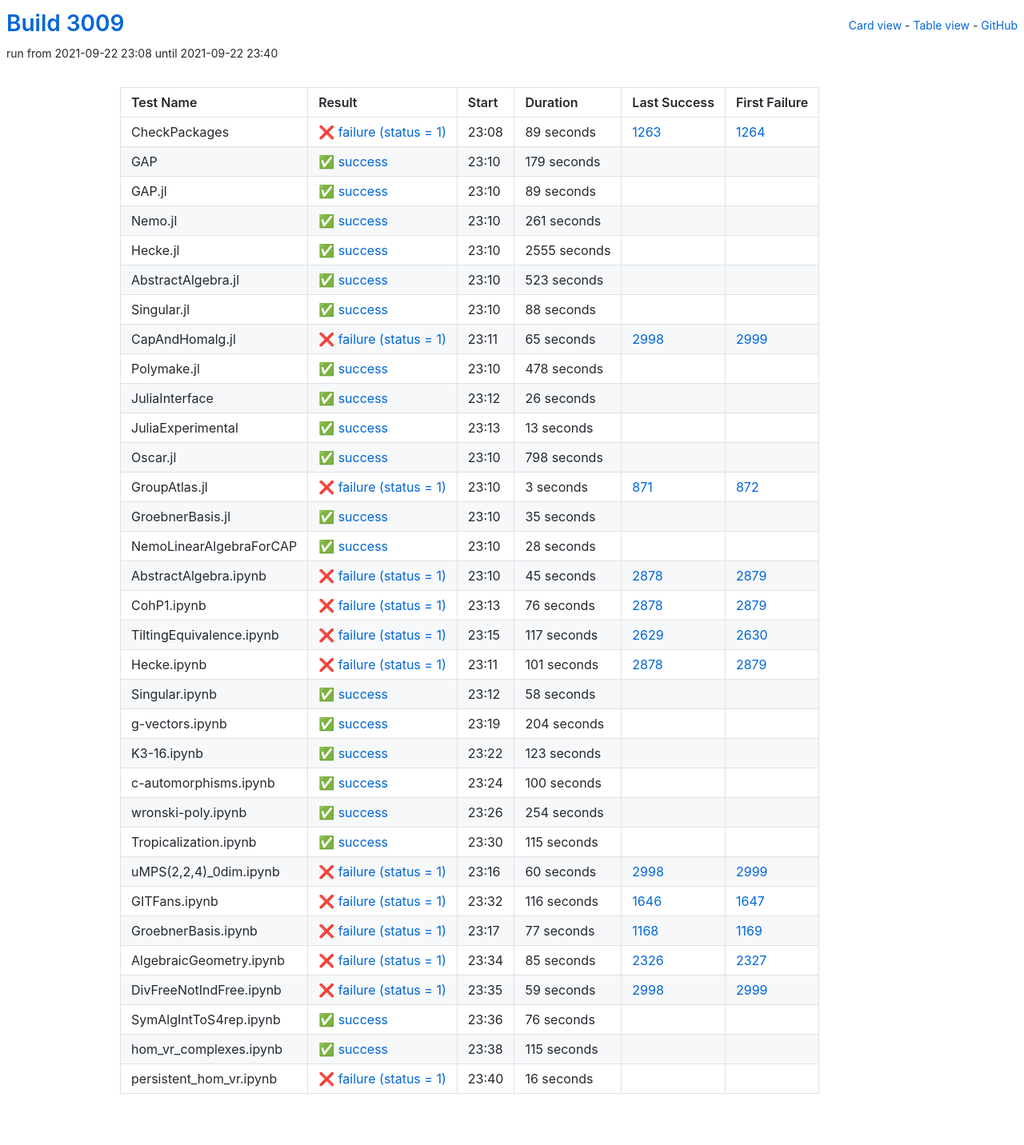
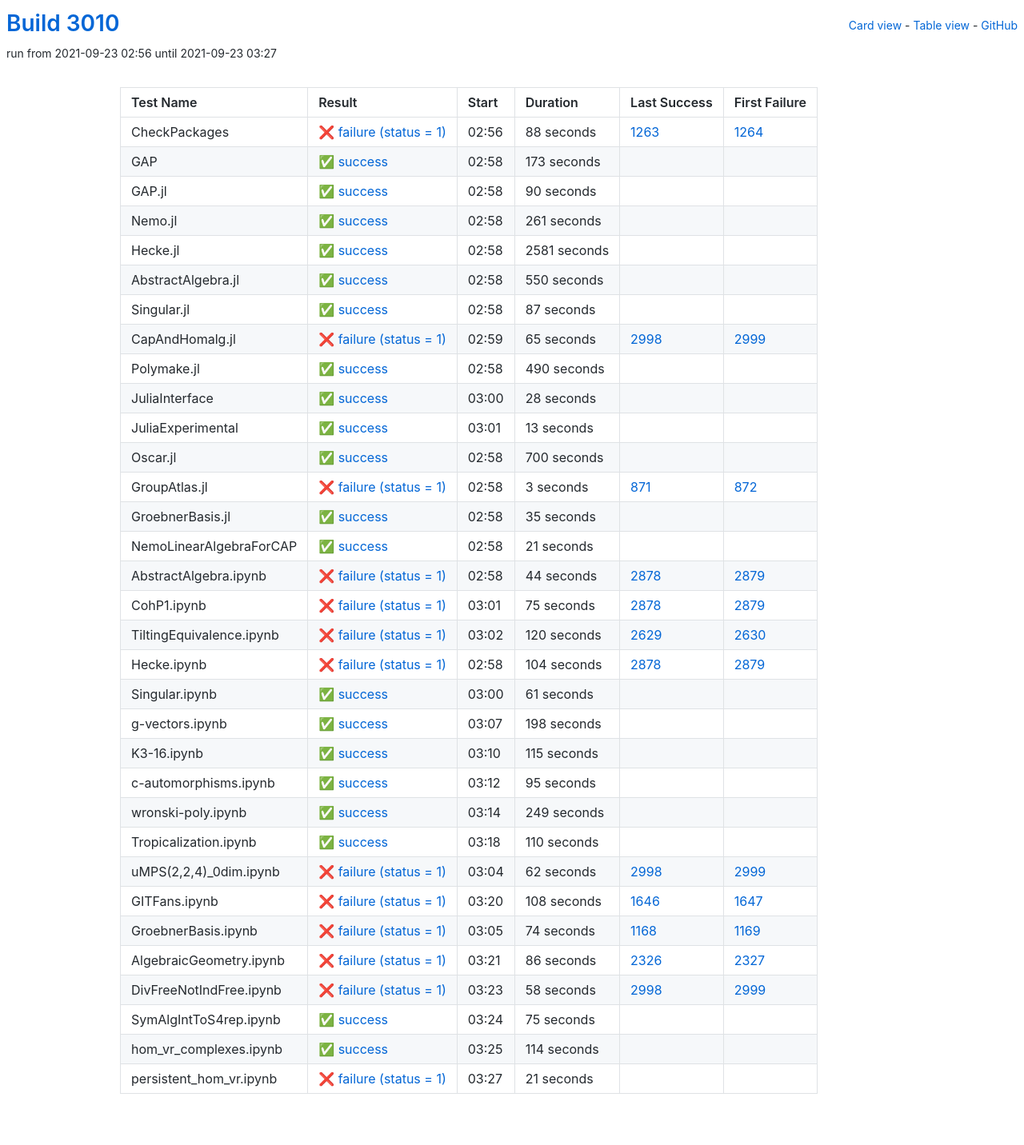
Before and after one commit to oscar-system/oscar-ci-status-stable, a Jekyll site: the page built from table.html, in a window 1280 px wide. Shown: the whole page at 80% size. Built offline with Jekyll 4.4.1, drawn with Linux system fonts in a browser that asks for light colours.

Commit message:
Build #3010

```diff
--- a/_data/ci.yml
+++ b/_data/ci.yml
@@ -1,6 +1,6 @@
 ---
-build: 3009
-build_url: https://oscarci.mathematik.uni-kl.de/job/oscar-stable/3009/
+build: 3010
+build_url: https://oscarci.mathematik.uni-kl.de/job/oscar-stable/3010/
 job: oscar-stable
 organization: oscar-system
 repo: oscar-ci-status-stable
@@ -8,44 +8,44 @@ repourl: https://github.com/oscar-system/oscar-ci-status-stable
 tests:
 - name: CheckPackages
   id: checkpackages
-  log: https://oscarci.mathematik.uni-kl.de/job/oscar-stable/3009/artifact/logs/build-3009/CheckPackages.log
-  start: 2021-09-22 23:08
+  log: https://oscarci.mathematik.uni-kl.de/job/oscar-stable/3010/artifact/logs/build-3010/CheckPackages.log
+  start: 2021-09-23 02:56
   success: false
   exitcode: 1
   status: failure
-  duration: 89
+  duration: 88
   last_success: 1263
   last_success_url: https://oscarci.mathematik.uni-kl.de/job/oscar-stable/1263/
   first_failure: 1264
   first_failure_url: https://oscarci.mathematik.uni-kl.de/job/oscar-stable/1264/
 - name: GAP
   id: gap
-  log: https://oscarci.mathematik.uni-kl.de/job/oscar-stable/3009/artifact/logs/build-3009/GAP.log
-  start: 2021-09-22 23:10
+  log: https://oscarci.mathematik.uni-kl.de/job/oscar-stable/3010/artifact/logs/build-3010/GAP.log
+  start: 2021-09-23 02:58
   success: true
   exitcode: 0
   status: success
-  duration: 179
+  duration: 173
   last_success: false
   last_success_url:
   first_failure: false
   first_failure_url:
 - name: GAP.jl
   id: gap-jl
-  log: https://oscarci.mathematik.uni-kl.de/job/oscar-stable/3009/artifact/logs/build-3009/GAP.jl.log
-  start: 2021-09-22 23:10
+  log: https://oscarci.mathematik.uni-kl.de/job/oscar-stable/3010/artifact/logs/build-3010/GAP.jl.log
+  start: 2021-09-23 02:58
   success: true
   exitcode: 0
   status: success
-  duration: 89
+  duration: 90
   last_success: false
   last_success_url:
   first_failure: false
   first_failure_url:
 - name: Nemo.jl
   id: nemo-jl
-  log: https://oscarci.mathematik.uni-kl.de/job/oscar-stable/3009/artifact/logs/build-3009/Nemo.jl.log
-  start: 2021-09-22 23:10
+  log: https://oscarci.mathematik.uni-kl.de/job/oscar-stable/3010/artifact/logs/build-3010/Nemo.jl.log
+  start: 2021-09-23 02:58
   success: true
   exitcode: 0
   status: success
@@ -56,44 +56,44 @@ tests:
   first_failure_url:
 - name: Hecke.jl
   id: hecke-jl
-  log: https://oscarci.mathematik.uni-kl.de/job/oscar-stable/3009/artifact/logs/build-3009/Hecke.jl.log
-  start: 2021-09-22 23:10
+  log: https://oscarci.mathematik.uni-kl.de/job/oscar-stable/3010/artifact/logs/build-3010/Hecke.jl.log
+  start: 2021-09-23 02:58
   success: true
   exitcode: 0
   status: success
-  duration: 2555
+  duration: 2581
   last_success: false
   last_success_url:
   first_failure: false
   first_failure_url:
 - name: AbstractAlgebra.jl
   id: abstractalgebra-jl
-  log: https://oscarci.mathematik.uni-kl.de/job/oscar-stable/3009/artifact/logs/build-3009/AbstractAlgebra.jl.log
-  start: 2021-09-22 23:10
+  log: https://oscarci.mathematik.uni-kl.de/job/oscar-stable/3010/artifact/logs/build-3010/AbstractAlgebra.jl.log
+  start: 2021-09-23 02:58
   success: true
   exitcode: 0
   status: success
-  duration: 523
+  duration: 550
   last_success: false
   last_success_url:
   first_failure: false
   first_failure_url:
 - name: Singular.jl
   id: singular-jl
-  log: https://oscarci.mathematik.uni-kl.de/job/oscar-stable/3009/artifact/logs/build-3009/Singular.jl.log
-  start: 2021-09-22 23:10
+  log: https://oscarci.mathematik.uni-kl.de/job/oscar-stable/3010/artifact/logs/build-3010/Singular.jl.log
+  start: 2021-09-23 02:58
   success: true
   exitcode: 0
   status: success
-  duration: 88
+  duration: 87
   last_success: false
   last_success_url:
   first_failure: false
   first_failure_url:
 - name: CapAndHomalg.jl
   id: capandhomalg-jl
-  log: https://oscarci.mathematik.uni-kl.de/job/oscar-stable/3009/artifact/logs/build-3009/CapAndHomalg.jl.log
-  start: 2021-09-22 23:11
+  log: https://oscarci.mathematik.uni-kl.de/job/oscar-stable/3010/artifact/logs/build-3010/CapAndHomalg.jl.log
+  start: 2021-09-23 02:59
   success: false
   exitcode: 1
   status: failure
@@ -104,32 +104,32 @@ tests:
   first_failure_url: https://oscarci.mathematik.uni-kl.de/job/oscar-stable/2999/
 - name: Polymake.jl
   id: polymake-jl
-  log: https://oscarci.mathematik.uni-kl.de/job/oscar-stable/3009/artifact/logs/build-3009/Polymake.jl.log
-  start: 2021-09-22 23:10
+  log: https://oscarci.mathematik.uni-kl.de/job/oscar-stable/3010/artifact/logs/build-3010/Polymake.jl.log
+  start: 2021-09-23 02:58
   success: true
   exitcode: 0
   status: success
-  duration: 478
+  duration: 490
   last_success: false
   last_success_url:
   first_failure: false
   first_failure_url:
 - name: JuliaInterface
   id: juliainterface
-  log: https://oscarci.mathematik.uni-kl.de/job/oscar-stable/3009/artifact/logs/build-3009/JuliaInterface.log
-  start: 2021-09-22 23:12
+  log: https://oscarci.mathematik.uni-kl.de/job/oscar-stable/3010/artifact/logs/build-3010/JuliaInterface.log
+  start: 2021-09-23 03:00
   success: true
   exitcode: 0
   status: success
-  duration: 26
+  duration: 28
   last_success: false
   last_success_url:
   first_failure: false
   first_failure_url:
 - name: JuliaExperimental
   id: juliaexperimental
-  log: https://oscarci.mathematik.uni-kl.de/job/oscar-stable/3009/artifact/logs/build-3009/JuliaExperimental.log
-  start: 2021-09-22 23:13
+  log: https://oscarci.mathematik.uni-kl.de/job/oscar-stable/3010/artifact/logs/build-3010/JuliaExperimental.log
+  start: 2021-09-23 03:01
   success: true
   exitcode: 0
   status: success
@@ -140,20 +140,20 @@ tests:
   first_failure_url:
 - name: Oscar.jl
   id: oscar-jl
-  log: https://oscarci.mathematik.uni-kl.de/job/oscar-stable/3009/artifact/logs/build-3009/Oscar.jl.log
-  start: 2021-09-22 23:10
+  log: https://oscarci.mathematik.uni-kl.de/job/oscar-stable/3010/artifact/logs/build-3010/Oscar.jl.log
+  start: 2021-09-23 02:58
   success: true
   exitcode: 0
   status: success
-  duration: 798
+  duration: 700
   last_success: false
   last_success_url:
   first_failure: false
   first_failure_url:
 - name: GroupAtlas.jl
   id: groupatlas-jl
-  log: https://oscarci.mathematik.uni-kl.de/job/oscar-stable/3009/artifact/logs/build-3009/GroupAtlas.jl.log
-  start: 2021-09-22 23:10
+  log: https://oscarci.mathematik.uni-kl.de/job/oscar-stable/3010/artifact/logs/build-3010/GroupAtlas.jl.log
+  start: 2021-09-23 02:58
   success: false
   exitcode: 1
   status: failure
@@ -164,8 +164,8 @@ tests:
   first_failure_url: https://oscarci.mathematik.uni-kl.de/job/oscar-stable/872/
 - name: GroebnerBasis.jl
   id: groebnerbasis-jl
-  log: https://oscarci.mathematik.uni-kl.de/job/oscar-stable/3009/artifact/logs/build-3009/GroebnerBasis.jl.log
-  start: 2021-09-22 23:10
+  log: https://oscarci.mathematik.uni-kl.de/job/oscar-stable/3010/artifact/logs/build-3010/GroebnerBasis.jl.log
+  start: 2021-09-23 02:58
   success: true
   exitcode: 0
   status: success
@@ -176,128 +176,92 @@ tests:
   first_failure_url:
 - name: NemoLinearAlgebraForCAP
   id: nemolinearalgebraforcap
-  log: https://oscarci.mathematik.uni-kl.de/job/oscar-stable/3009/artifact/logs/build-3009/NemoLinearAlgebraForCAP.log
-  start: 2021-09-22 23:10
+  log: https://oscarci.mathematik.uni-kl.de/job/oscar-stable/3010/artifact/logs/build-3010/NemoLinearAlgebraForCAP.log
+  start: 2021-09-23 02:58
   success: true
   exitcode: 0
   status: success
-  duration: 28
+  duration: 21
   last_success: false
   last_success_url:
   first_failure: false
   first_failure_url:
 - name: AbstractAlgebra.ipynb
   id: abstractalgebra-ipynb
-  log: https://oscarci.mathematik.uni-kl.de/job/oscar-stable/3009/artifact/logs/build-3009/AbstractAlgebra.ipynb.log
-  start: 2021-09-22 23:10
+  log: https://oscarci.mathematik.uni-kl.de/job/oscar-stable/3010/artifact/logs/build-3010/AbstractAlgebra.ipynb.log
+  start: 2021-09-23 02:58
   success: false
   exitcode: 1
   status: failure
-  duration: 45
+  duration: 44
   last_success: 2878
   last_success_url: https://oscarci.mathematik.uni-kl.de/job/oscar-stable/2878/
   first_failure: 2879
   first_failure_url: https://oscarci.mathematik.uni-kl.de/job/oscar-stable/2879/
 - name: CohP1.ipynb
   id: cohp1-ipynb
-  log: https://oscarci.mathematik.uni-kl.de/job/oscar-stable/3009/artifact/logs/build-3009/CohP1.ipynb.log
-  start: 2021-09-22 23:13
+  log: https://oscarci.mathematik.uni-kl.de/job/oscar-stable/3010/artifact/logs/build-3010/CohP1.ipynb.log
+  start: 2021-09-23 03:01
   success: false
   exitcode: 1
   status: failure
-  duration: 76
+  duration: 75
   last_success: 2878
   last_success_url: https://oscarci.mathematik.uni-kl.de/job/oscar-stable/2878/
   first_failure: 2879
   first_failure_url: https://oscarci.mathematik.uni-kl.de/job/oscar-stable/2879/
 - name: TiltingEquivalence.ipynb
   id: tiltingequivalence-ipynb
-  log: https://oscarci.mathematik.uni-kl.de/job/oscar-stable/3009/artifact/logs/build-3009/TiltingEquivalence.ipynb.log
-  start: 2021-09-22 23:15
+  log: https://oscarci.mathematik.uni-kl.de/job/oscar-stable/3010/artifact/logs/build-3010/TiltingEquivalence.ipynb.log
+  start: 2021-09-23 03:02
   success: false
   exitcode: 1
   status: failure
-  duration: 117
+  duration: 120
   last_success: 2629
   last_success_url: https://oscarci.mathematik.uni-kl.de/job/oscar-stable/2629/
   first_failure: 2630
   first_failure_url: https://oscarci.mathematik.uni-kl.de/job/oscar-stable/2630/
 - name: Hecke.ipynb
   id: hecke-ipynb
-  log: https://oscarci.mathematik.uni-kl.de/job/oscar-stable/3009/artifact/logs/build-3009/Hecke.ipynb.log
-  start: 2021-09-22 23:11
+  log: https://oscarci.mathematik.uni-kl.de/job/oscar-stable/3010/artifact/logs/build-3010/Hecke.ipynb.log
+  start: 2021-09-23 02:58
   success: false
   exitcode: 1
   status: failure
-  duration: 101
+  duration: 104
   last_success: 2878
   last_success_url: https://oscarci.mathematik.uni-kl.de/job/oscar-stable/2878/
   first_failure: 2879
   first_failure_url: https://oscarci.mathematik.uni-kl.de/job/oscar-stable/2879/
 - name: Singular.ipynb
   id: singular-ipynb
-  log: https://oscarci.mathematik.uni-kl.de/job/oscar-stable/3009/artifact/logs/build-3009/Singular.ipynb.log
-  start: 2021-09-22 23:12
+  log: https://oscarci.mathematik.uni-kl.de/job/oscar-stable/3010/artifact/logs/build-3010/Singular.ipynb.log
+  start: 2021-09-23 03:00
   success: true
   exitcode: 0
   status: success
-  duration: 58
+  duration: 61
   last_success: false
   last_success_url:
   first_failure: false
   first_failure_url:
 - name: g-vectors.ipynb
   id: g-vectors-ipynb
-  log: https://oscarci.mathematik.uni-kl.de/job/oscar-stable/3009/artifact/logs/build-3009/g-vectors.ipynb.log
-  start: 2021-09-22 23:19
+  log: https://oscarci.mathematik.uni-kl.de/job/oscar-stable/3010/artifact/logs/build-3010/g-vectors.ipynb.log
+  start: 2021-09-23 03:07
   success: true
   exitcode: 0
   status: success
-  duration: 204
+  duration: 198
   last_success: false
   last_success_url:
   first_failure: false
   first_failure_url:
 - name: K3-16.ipynb
   id: k3-16-ipynb
-  log: https://oscarci.mathematik.uni-kl.de/job/oscar-stable/3009/artifact/logs/build-3009/K3-16.ipynb.log
-  start: 2021-09-22 23:22
-  success: true
-  exitcode: 0
-  status: success
-  duration: 123
-  last_success: false
-  last_success_url:
-  first_failure: false
-  first_failure_url:
-- name: c-automorphisms.ipynb
-  id: c-automorphisms-ipynb
-  log: https://oscarci.mathematik.uni-kl.de/job/oscar-stable/3009/artifact/logs/build-3009/c-automorphisms.ipynb.log
-  start: 2021-09-22 23:24
-  success: true
-  exitcode: 0
-  status: success
-  duration: 100
-  last_success: false
-  last_success_url:
-  first_failure: false
-  first_failure_url:
-- name: wronski-poly.ipynb
-  id: wronski-poly-ipynb
-  log: https://oscarci.mathematik.uni-kl.de/job/oscar-stable/3009/artifact/logs/build-3009/wronski-poly.ipynb.log
-  start: 2021-09-22 23:26
-  success: true
-  exitcode: 0
-  status: success
-  duration: 254
-  last_success: false
-  last_success_url:
-  first_failure: false
-  first_failure_url:
-- name: Tropicalization.ipynb
-  id: tropicalization-ipynb
-  log: https://oscarci.mathematik.uni-kl.de/job/oscar-stable/3009/artifact/logs/build-3009/Tropicalization.ipynb.log
-  start: 2021-09-22 23:30
+  log: https://oscarci.mathematik.uni-kl.de/job/oscar-stable/3010/artifact/logs/build-3010/K3-16.ipynb.log
+  start: 2021-09-23 03:10
   success: true
   exitcode: 0
   status: success
@@ -306,98 +270,134 @@ tests:
   last_success_url:
   first_failure: false
   first_failure_url:
+- name: c-automorphisms.ipynb
+  id: c-automorphisms-ipynb
+  log: https://oscarci.mathematik.uni-kl.de/job/oscar-stable/3010/artifact/logs/build-3010/c-automorphisms.ipynb.log
+  start: 2021-09-23 03:12
+  success: true
+  exitcode: 0
+  status: success
+  duration: 95
+  last_success: false
+  last_success_url:
+  first_failure: false
+  first_failure_url:
+- name: wronski-poly.ipynb
+  id: wronski-poly-ipynb
+  log: https://oscarci.mathematik.uni-kl.de/job/oscar-stable/3010/artifact/logs/build-3010/wronski-poly.ipynb.log
+  start: 2021-09-23 03:14
+  success: true
+  exitcode: 0
+  status: success
+  duration: 249
+  last_success: false
+  last_success_url:
+  first_failure: false
+  first_failure_url:
+- name: Tropicalization.ipynb
+  id: tropicalization-ipynb
+  log: https://oscarci.mathematik.uni-kl.de/job/oscar-stable/3010/artifact/logs/build-3010/Tropicalization.ipynb.log
+  start: 2021-09-23 03:18
+  success: true
+  exitcode: 0
+  status: success
+  duration: 110
+  last_success: false
+  last_success_url:
+  first_failure: false
+  first_failure_url:
 - name: uMPS(2,2,4)_0dim.ipynb
   id: umps-2-2-4-0dim-ipynb
-  log: https://oscarci.mathematik.uni-kl.de/job/oscar-stable/3009/artifact/logs/build-3009/uMPS-2-2-4-_0dim.ipynb.log
-  start: 2021-09-22 23:16
+  log: https://oscarci.mathematik.uni-kl.de/job/oscar-stable/3010/artifact/logs/build-3010/uMPS-2-2-4-_0dim.ipynb.log
+  start: 2021-09-23 03:04
   success: false
   exitcode: 1
   status: failure
-  duration: 60
+  duration: 62
   last_success: 2998
   last_success_url: https://oscarci.mathematik.uni-kl.de/job/oscar-stable/2998/
   first_failure: 2999
   first_failure_url: https://oscarci.mathematik.uni-kl.de/job/oscar-stable/2999/
 - name: GITFans.ipynb
   id: gitfans-ipynb
-  log: https://oscarci.mathematik.uni-kl.de/job/oscar-stable/3009/artifact/logs/build-3009/GITFans.ipynb.log
-  start: 2021-09-22 23:32
+  log: https://oscarci.mathematik.uni-kl.de/job/oscar-stable/3010/artifact/logs/build-3010/GITFans.ipynb.log
+  start: 2021-09-23 03:20
   success: false
   exitcode: 1
   status: failure
-  duration: 116
+  duration: 108
   last_success: 1646
   last_success_url: https://oscarci.mathematik.uni-kl.de/job/oscar-stable/1646/
   first_failure: 1647
   first_failure_url: https://oscarci.mathematik.uni-kl.de/job/oscar-stable/1647/
 - name: GroebnerBasis.ipynb
   id: groebnerbasis-ipynb
-  log: https://oscarci.mathematik.uni-kl.de/job/oscar-stable/3009/artifact/logs/build-3009/GroebnerBasis.ipynb.log
-  start: 2021-09-22 23:17
+  log: https://oscarci.mathematik.uni-kl.de/job/oscar-stable/3010/artifact/logs/build-3010/GroebnerBasis.ipynb.log
+  start: 2021-09-23 03:05
   success: false
   exitcode: 1
   status: failure
-  duration: 77
+  duration: 74
   last_success: 1168
   last_success_url: https://oscarci.mathematik.uni-kl.de/job/oscar-stable/1168/
   first_failure: 1169
   first_failure_url: https://oscarci.mathematik.uni-kl.de/job/oscar-stable/1169/
 - name: AlgebraicGeometry.ipynb
   id: algebraicgeometry-ipynb
-  log: https://oscarci.mathematik.uni-kl.de/job/oscar-stable/3009/artifact/logs/build-3009/AlgebraicGeometry.ipynb.log
-  start: 2021-09-22 23:34
+  log: https://oscarci.mathematik.uni-kl.de/job/oscar-stable/3010/artifact/logs/build-3010/AlgebraicGeometry.ipynb.log
+  start: 2021-09-23 03:21
   success: false
   exitcode: 1
   status: failure
-  duration: 85
+  duration: 86
   last_success: 2326
   last_success_url: https://oscarci.mathematik.uni-kl.de/job/oscar-stable/2326/
   first_failure: 2327
   first_failure_url: https://oscarci.mathematik.uni-kl.de/job/oscar-stable/2327/
 - name: DivFreeNotIndFree.ipynb
   id: divfreenotindfree-ipynb
-  log: https://oscarci.mathematik.uni-kl.de/job/oscar-stable/3009/artifact/logs/build-3009/DivFreeNotIndFree.ipynb.log
-  start: 2021-09-22 23:35
+  log: https://oscarci.mathematik.uni-kl.de/job/oscar-stable/3010/artifact/logs/build-3010/DivFreeNotIndFree.ipynb.log
+  start: 2021-09-23 03:23
   success: false
   exitcode: 1
   status: failure
-  duration: 59
+  duration: 58
   last_success: 2998
   last_success_url: https://oscarci.mathematik.uni-kl.de/job/oscar-stable/2998/
   first_failure: 2999
   first_failure_url: https://oscarci.mathematik.uni-kl.de/job/oscar-stable/2999/
 - name: SymAlgIntToS4rep.ipynb
   id: symalginttos4rep-ipynb
-  log: https://oscarci.mathematik.uni-kl.de/job/oscar-stable/3009/artifact/logs/build-3009/SymAlgIntToS4rep.ipynb.log
-  start: 2021-09-22 23:36
+  log: https://oscarci.mathematik.uni-kl.de/job/oscar-stable/3010/artifact/logs/build-3010/SymAlgIntToS4rep.ipynb.log
+  start: 2021-09-23 03:24
   success: true
   exitcode: 0
   status: success
-  duration: 76
+  duration: 75
   last_success: false
   last_success_url:
   first_failure: false
   first_failure_url:
 - name: hom_vr_complexes.ipynb
   id: hom-vr-complexes-ipynb
-  log: https://oscarci.mathematik.uni-kl.de/job/oscar-stable/3009/artifact/logs/build-3009/hom_vr_complexes.ipynb.log
-  start: 2021-09-22 23:38
+  log: https://oscarci.mathematik.uni-kl.de/job/oscar-stable/3010/artifact/logs/build-3010/hom_vr_complexes.ipynb.log
+  start: 2021-09-23 03:25
   success: true
   exitcode: 0
   status: success
-  duration: 115
+  duration: 114
   last_success: false
   last_success_url:
   first_failure: false
   first_failure_url:
 - name: persistent_hom_vr.ipynb
   id: persistent-hom-vr-ipynb
-  log: https://oscarci.mathematik.uni-kl.de/job/oscar-stable/3009/artifact/logs/build-3009/persistent_hom_vr.ipynb.log
-  start: 2021-09-22 23:40
+  log: https://oscarci.mathematik.uni-kl.de/job/oscar-stable/3010/artifact/logs/build-3010/persistent_hom_vr.ipynb.log
+  start: 2021-09-23 03:27
   success: false
   exitcode: 1
   status: failure
-  duration: 16
+  duration: 21
   last_success: false
   last_success_url:
   first_failure: false
```
Also changed, not shown: README.md.
